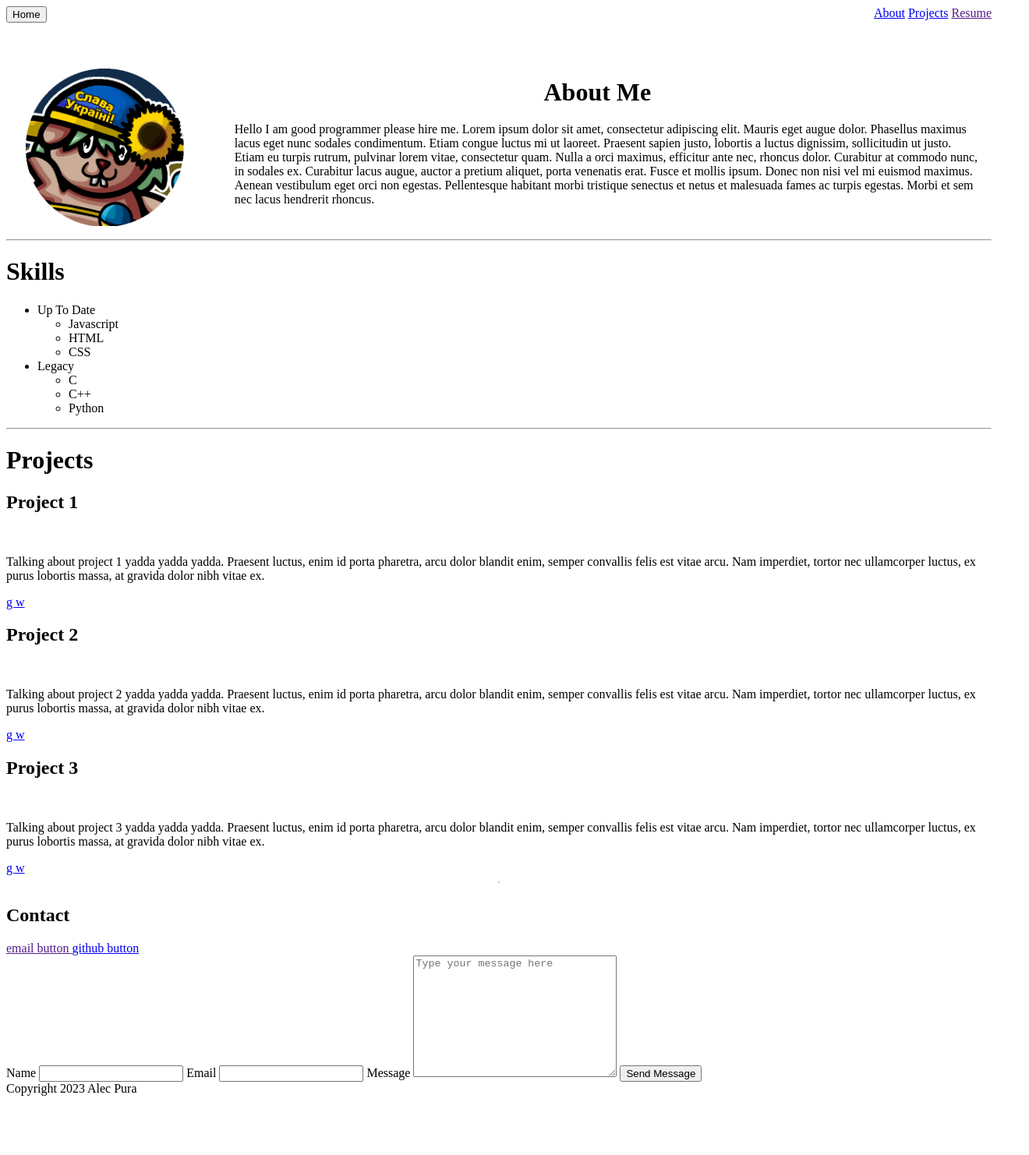
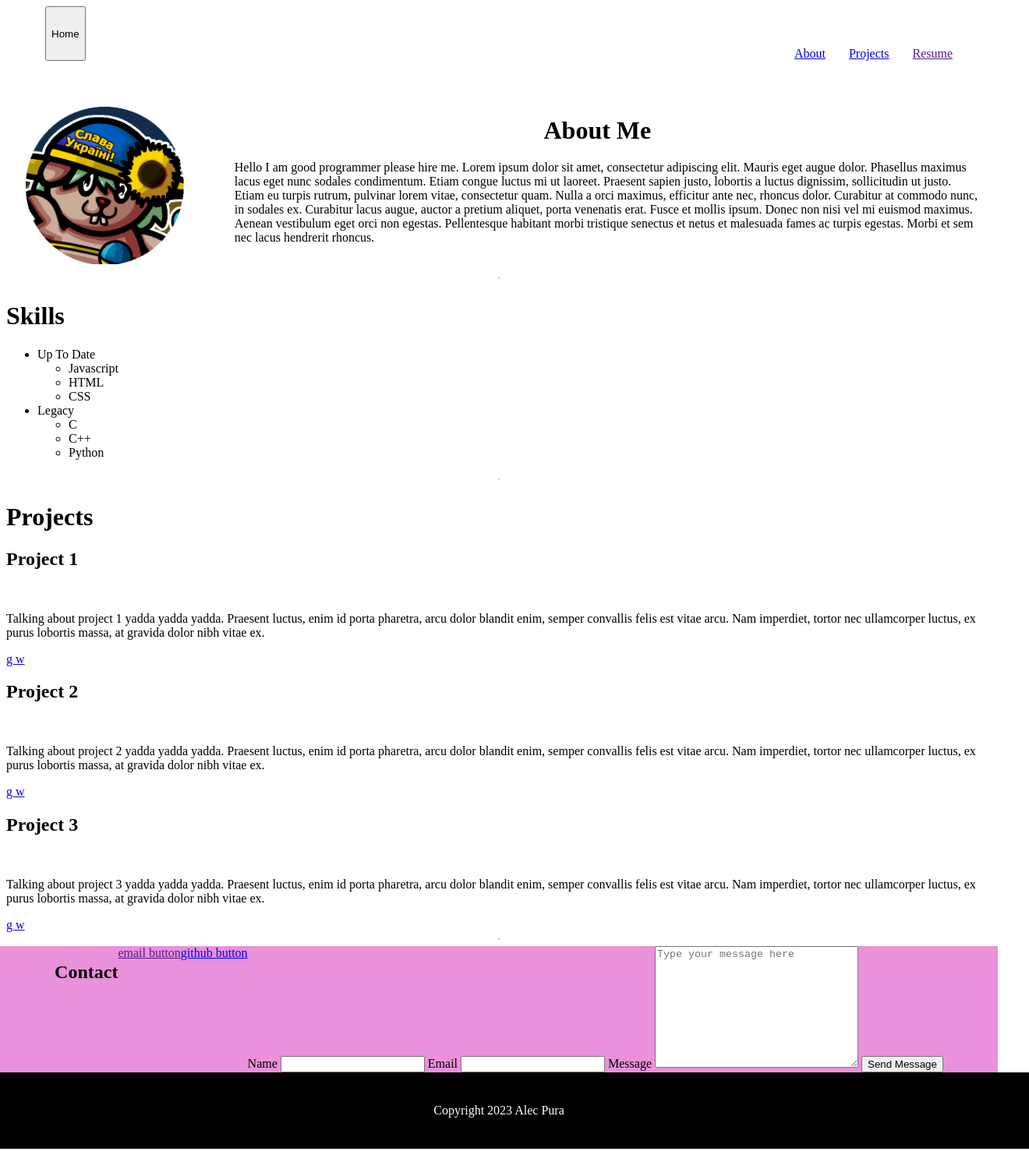
Before and after one commit to GophTheGreat/portfolio, a plain HTML site: page index.html in a window 1280 px wide. Shown: the whole page at 78% size, 1320 px wide, since content can reach past the window. Before the commit the page ends 1414 px from the top, so only its background shows below. Drawn offline with Linux system fonts and the light colour scheme.

Commit message:
Colored contact and footer

```diff
--- a/index.html
+++ b/index.html
@@ -7,19 +7,22 @@
   <title>Document</title>
 </head>
 <body>
-  <div class="main">
+
   <nav>
+    <div class="topBarWrapper">
       <button>Home</button>
-      <div>
+      <div class="topBarLinks">
         <a href="#About">About</a>
         <a href="#Projects">Projects</a>
         <a href="">Resume</a>
       </div>
+    </div>
   </nav>
+
   <main>
-
+  <div class="generalWrapper">
     <a id="About"></a>
-      <div class="aboutMe">
+    <div class="aboutMeWrapper">
       <h1 class="aboutMeTitle">About Me</h1>
       <img class="aboutMeAvatar" src="./assets/avatar.png" alt="">
       <p class="aboutMeText">
@@ -54,6 +57,7 @@
     <hr>
 
     <a id="Projects"></a>
+    <div class="projectsWrapper">
       <h1>Projects</h1>
       <div>
         <h2>Project 1</h2>
@@ -88,11 +92,16 @@
           <img src="" alt="">w
         </a>
       </div>
+    </div>
+   </div>
+  </div>
   </main>
 
   <hr>
 
   <section>
+    <div class="contactBackground">
+      <div class="contactWrapper">
         <h1>Contact</h1>
         <a href="">
           email button
@@ -109,11 +118,15 @@
           <textarea name="message" id="" cols="30" rows="10" placeholder="Type your message here"></textarea>
           <button type="submit">Send Message</button>
         </form>
+      </div>
+    </div>
+
   </section>
+
 
   <footer>
     Copyright 2023 Alec Pura
   </footer>
-  </div>
+
 </body>
 </html>
--- a/style.css
+++ b/style.css
@@ -1,22 +1,42 @@
 body {
   display: flex;
+  flex-direction: column;
   justify-content: center;
+  align-items: center;
 }
 
-.main {
+nav {
+  width: 100%;
+  min-height: 70px;
+}
+
+.topBarWrapper {
+  display: flex;
+  justify-content: space-between;
+  min-height: 70px;
+  padding-left: 50px;
+  padding-right: 50px;
+}
+
+.topBarLinks {
+  display: flex;
+  align-items: flex-end;
+  justify-content: space-between;
+  gap: 30px;
+}
+
+.generalWrapper {
   display: flex;
   flex-direction: column;
   justify-content: center;
   align-content: center;
+}
+
+.aboutMeWrapper, .projectsWrapper, .contactWrapper {
   max-width: 80em;
 }
 
-nav {
-  display: flex;
-  justify-content: space-between;
-}
-
-.aboutMe {
+.aboutMeWrapper {
   display: grid;
   grid-template-rows: 20% 80%;
   grid-template-columns: 20% 80%;
@@ -44,9 +64,24 @@ nav {
   padding-right: 10px;
 }
 
-/* @media (max-width: 800px) {
-  .aboutMeAvatar {
-    max-width: 100px;
-  }
+.contactBackground {
+  display: flex;
+  justify-content: center;
+  width: 100vw;
+  background-color: rgb(233, 145, 218);
+}
 
-} */
+.contactWrapper {
+  display: flex;
+  justify-content: center;
+  width: 80em;
+}
+
+footer {
+  display: flex;
+  justify-content: center;
+  width: 100vw;
+  background-color: black;
+  color: white;
+  padding: 40px;
+}
```
Lines whose indentation alone changed are shown as unchanged.
